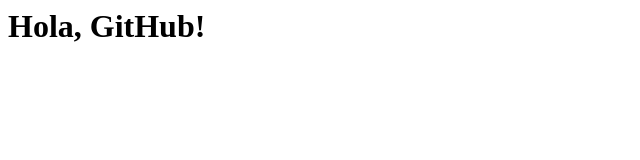
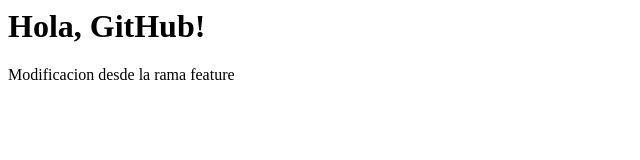
Before and after one commit to NikolBallesteros30/Mis-proyectos, a plain HTML site: page index.html in a window 1280 px wide. Shown: the whole page, without its empty margins (0-640 px from the left). Drawn offline with Linux system fonts and the light colour scheme.

Commit message:
Modificación en feature1

```diff
--- a/index.html
+++ b/index.html
@@ -1 +1,2 @@
 <h1>Hola, GitHub!</h1>
+<p>Modificacion desde la rama feature</p>
```
